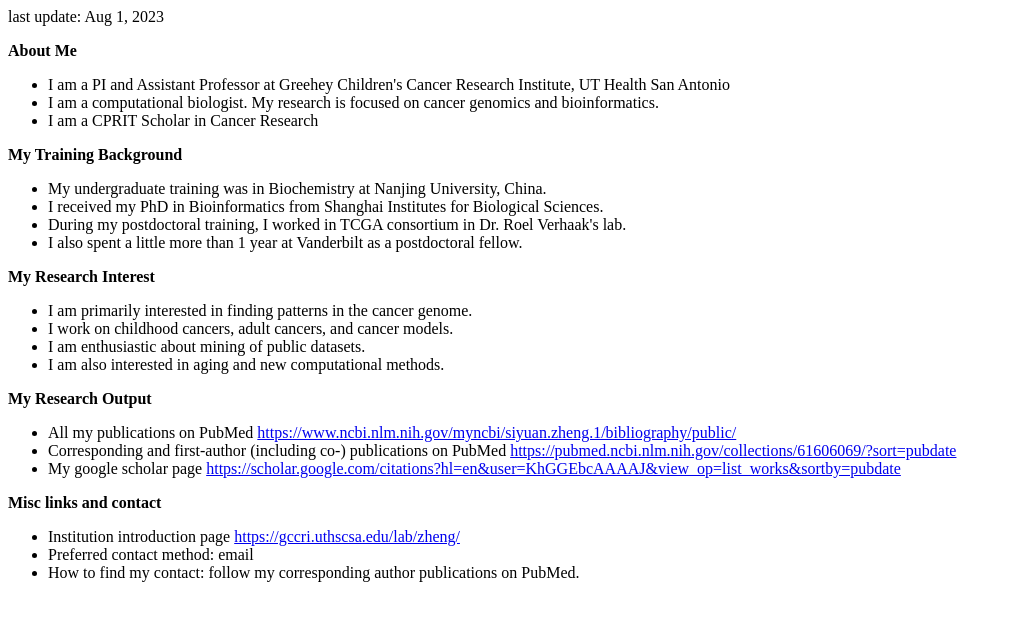
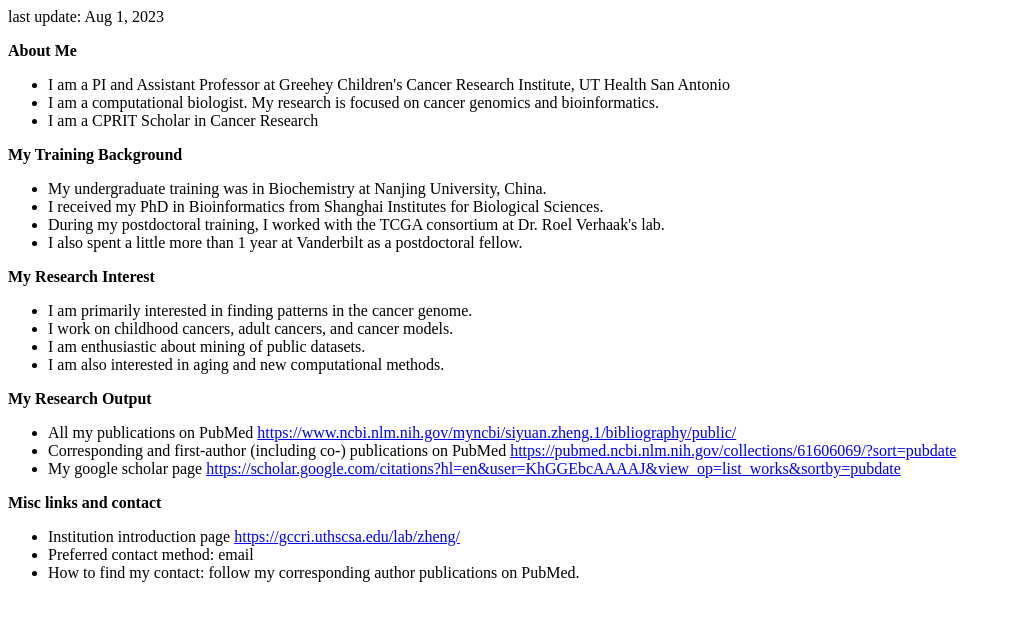
Before and after one commit to syzheng/syzheng.github.io, a plain HTML site: page index.html in a window 1280 px wide. Shown: the whole page, without its empty margins (0-1011 px from the left). Drawn offline with Linux system fonts and the light colour scheme.

Commit message:
Update index.html

```diff
--- a/index.html
+++ b/index.html
@@ -9,7 +9,7 @@
 <ul>
 <li>My undergraduate training was in Biochemistry at Nanjing University, China.&nbsp;</li>
 <li>I received my PhD in Bioinformatics from Shanghai Institutes for Biological Sciences.&nbsp;</li>
-<li>During my postdoctoral training, I worked in TCGA consortium in Dr. Roel Verhaak's lab.&nbsp;</li>
+<li>During my postdoctoral training, I worked with the TCGA consortium at Dr. Roel Verhaak's lab.&nbsp;</li>
 <li>I also spent a little more than 1 year at Vanderbilt as a postdoctoral fellow.</li>
 </ul>
 <p><strong>My Research Interest&nbsp;</strong></p>
```
